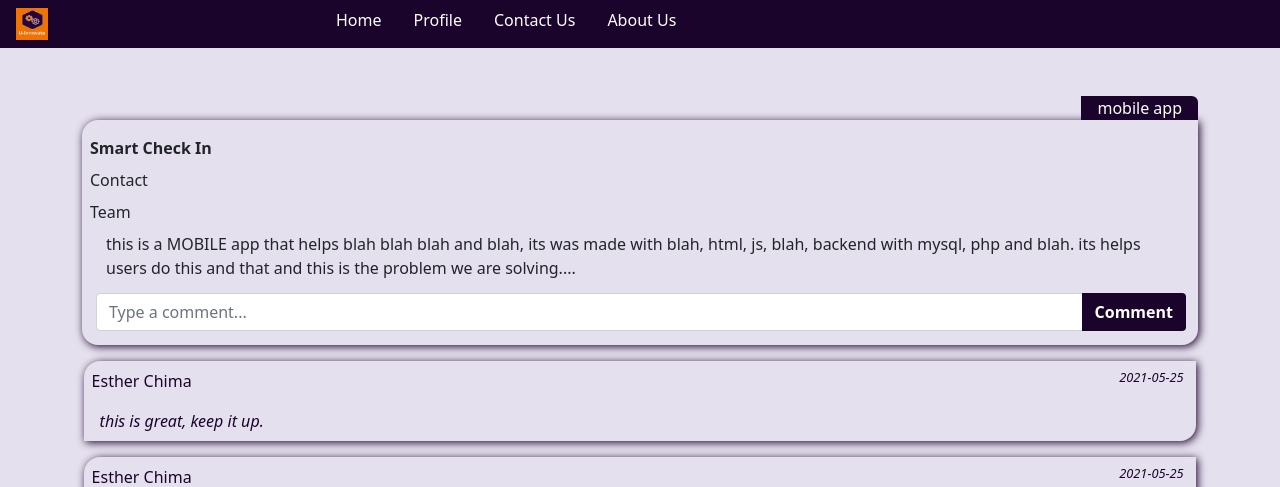
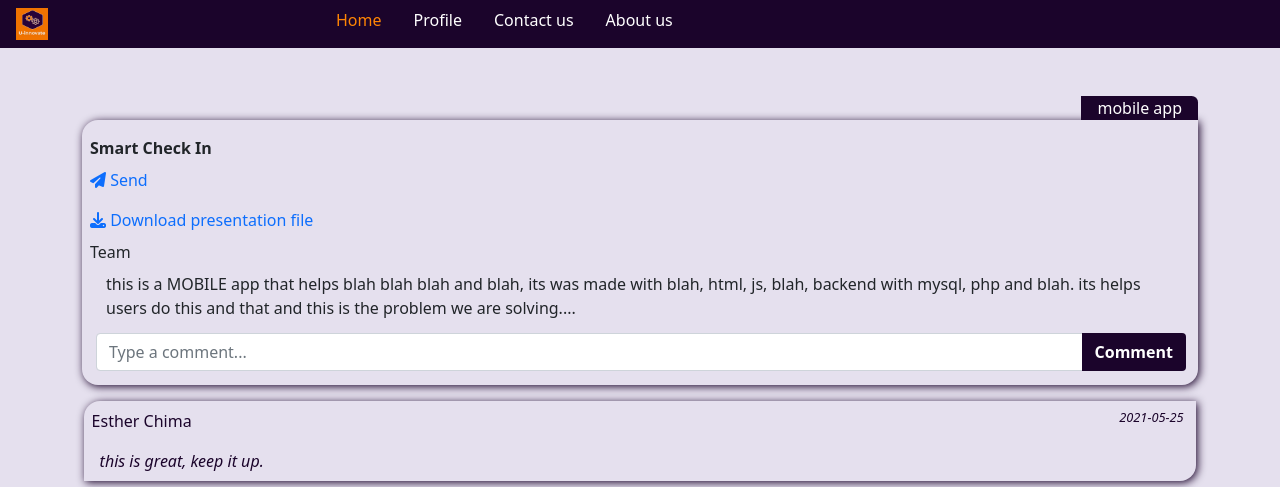
Before and after one commit to kibambe-0167/dsw-a2-project, a PHP site: page /app/pro_det_stu.php?project_id=4 in a window 1280 px wide. Shown: the top 487 px of the page. Run offline with PHP 8.4, Linux system fonts and the light colour scheme; the visitor is signed in with stand-in values (Sample User, id 1); data comes from the database, SQL or seed files in the repository; data that the repository does not hold is empty; some libraries are stand-ins or nearby versions.

Commit message:
frontend mostly, searching for a way to upload and download presentation file

```diff
--- a/app/pro_det_stu.php
+++ b/app/pro_det_stu.php
@@ -53,7 +53,7 @@
         <div id="nav_large" class="col-md-9 col-sm-9 col-xs-9" >
           <ul class="nav" id="nav-link-bs"  >
             <li class="nav-item" >
-              <a href="./main.php" class="nav-link" >Home</a>
+              <a href="./main.php" class="nav-link active_link" >Home</a>
             </li>
 
             <li class="nav-item" >
@@ -63,11 +63,11 @@
             </li>
 
             <li class="nav-item" >
-              <a href="./contactus.php" class="nav-link" >Contact Us</a>
+              <a href="./contactus.php" class="nav-link" >Contact us</a>
             </li>
 
             <li class="nav-item" >
-              <a href="./aboutus.php" class="nav-link" >About Us</a>
+              <a href="./aboutus.php" class="nav-link" >About us</a>
             </li>
           </ul>
         </div>
@@ -77,7 +77,7 @@
       <!-- the menu for the mobile version of the code. -->
       <div class="collapse" id="nav_mobile">
         <div >
-          <a href="./main.php" class="nav-link nav_link_rad_start" >
+          <a href="./main.php" class="nav-link nav_link_rad_start active_link_m" >
           <i class="fa fa-home" ></i> Home
           </a>
         </div>
@@ -90,13 +90,13 @@
 
         <div >
           <a href="./contactus.php" class="nav-link" >
-          <i class="fa fa-phone" ></i> Contact Us
+          <i class="fa fa-phone" ></i> Contact us
           </a>
         </div>
 
         <div >
           <a href="./aboutus.php" class="nav-link nav_link_rad_end" >
-            <i class="fa fa-info" ></i> &nbsp About Us
+            <i class="fa fa-info" ></i> &nbsp About us
           </a>
         </div>
       </div>
@@ -121,9 +121,18 @@
         <div class="" id="main_details">
           <div class="main_name"> <?php echo  ucwords( $project["pro_name"] );  ?> </div>
 
-          <div class="box3">Contact</div>
+          <div class="pro_link">
+            <?php echo $project["pro_ext_link"]; ?>
 
-          <div class="pro_link"> <?php echo $project["pro_ext_link"]; ?> </div>
+            <p >
+              <a href="mailto:<?php echo $project["project_email"]; ?>">
+              <i class="fa fa-paper-plane"></i> Send
+            </a> </p>
+
+            <a href="<?php echo $project["project_file"]; ?>">
+              <i class="fa fa-download"></i> Download presentation file
+            </a>
+          </div>
 
           <div class="pro_team"> Team </div>
 
--- a/app/pro_form.php
+++ b/app/pro_form.php
@@ -52,7 +52,7 @@
             </li>
 
             <li class="nav-item" >
-              <a href="./profile.php" class="nav-link" >
+              <a href="./profile.php" class="nav-link active_link" >
                 Profile
               </a>
             </li>
@@ -78,7 +78,7 @@
         </div>
 
         <div >
-          <a href="./profile.php" class="nav-link" >
+          <a href="./profile.php" class="nav-link active_link_m" >
           <i class="fa fa-user" ></i> Profile
           </a>
         </div>
--- a/app/savvy_profile.php
+++ b/app/savvy_profile.php
@@ -53,7 +53,7 @@
               <a href="./main_savvy.php" class="nav-link" >Home</a>
             </li>
             <li class="nav-item" >
-              <a href="./savvy_profile.php" target="blank" class="nav-link" >Profile</a>
+              <a href="./savvy_profile.php" target="blank" class="nav-link active_link" >Profile</a>
             </li>
             <li class="nav-item" >
               <a href="./contactus.php" target="blank" class="nav-link" >Contact</a>
@@ -75,7 +75,7 @@
         </div>
 
         <div >
-          <a href="./savvy_profile.php" target="blank" class="nav-link" >
+          <a href="./savvy_profile.php" target="blank" class="nav-link active_link_m" >
           <i class="fa fa-user" ></i> Profile
           </a>
         </div>
@@ -101,7 +101,7 @@
 
     <!-- contains messages from other files. -->
     <div id="feedback" class="container messages" >
-      <?php echo $_SESSION["update_msg"]; ?>
+      <?php echo $_SESSION["update_msg"]; unset( $_SESSION["update_msg"] ); ?>
     </div>
 
 
--- a/css/style.css
+++ b/css/style.css
@@ -73,9 +73,11 @@
 /* student update page with form. */
 
 #stu_up_prof {
-    border: 1px solid rgb(27, 4, 43);
+    /* border: 1px solid rgb(27, 4, 43); */
     border-radius: 1em;
     margin: 2em auto;
+    padding: .1em 1em;
+    box-shadow: 1em 1em 5em rgb( 27, 4, 43);
 }
 
 
@@ -295,7 +297,7 @@
 
 footer {
     background-color: rgb(27, 4, 43);
-    padding: 2em 2em;
+    padding: .2em;
     position: fixed;
     bottom: 0em;
     left: 0em;
@@ -317,9 +319,11 @@
 
 /* this applies to div that are inside footer */
 
+
+/*
 footer div {
     margin: 1em;
-}
+} */
 
 
 /* the navigation for mobile html code */
@@ -489,6 +493,25 @@
 }
 
 
+/* make the current page link to have a different color */
+
+.active_link {
+    color: rgb( 255, 133, 4);
+}
+
+.active_link:hover {
+    color: rgb( 255, 255, 255);
+}
+
+.active_link_m:hover {
+    background-color: rgb( 27, 4, 43);
+}
+
+.active_link_m {
+    background-color: rgb( 255, 133, 4);
+}
+
+
 /* Media query, applies when the screen is less than 576
 this applies to mobile devices. */
 
--- a/del/del_user_acc.php
+++ b/del/del_user_acc.php
@@ -56,7 +56,7 @@
             </li>
 
             <li class="nav-item" >
-              <a href="../app/profile.php" class="nav-link" >
+              <a href="../app/profile.php" class="nav-link active_link" >
                 Profile
               </a>
             </li>
@@ -82,7 +82,7 @@
         </div>
 
         <div >
-          <a href="../app/profile.php" class="nav-link" >
+          <a href="../app/profile.php" class="nav-link active_link_m" >
           <i class="fa fa-user" ></i> Profile
           </a>
         </div>
--- a/index.php
+++ b/index.php
@@ -1,7 +1,4 @@
-
-
 <?php
-
   // if there is a alreay a set, start that session here.
   // to exchange information and messages.
   session_start();
```
Also changed, not shown: app/add_member.php (+11 -8 lines), app/edit_savvy_acc.php (+0 -10 lines), app/edit_stud_acc.php (+17 -9 lines), app/main.php (+2 -27 lines), app/main_savvy.php (+6 -6 lines), app/pro_details.php (+13 -1 lines), app/profile.php (+10 -11 lines), del/del_savvy_acc.php (+4 -4 lines).
